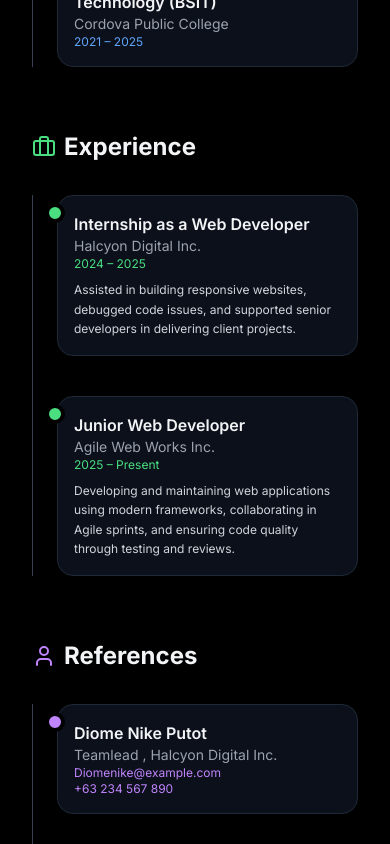
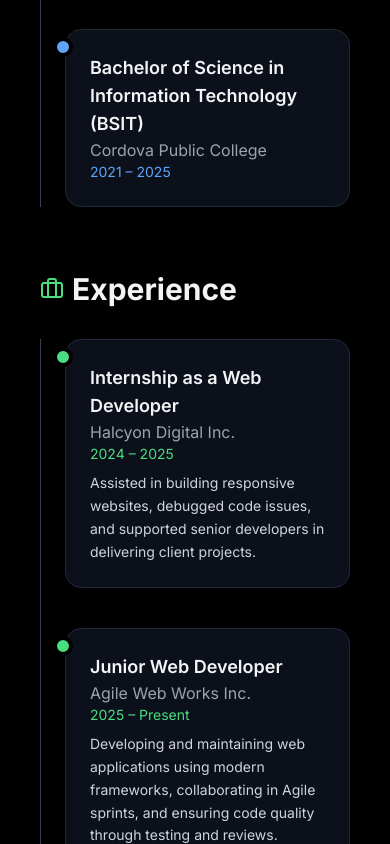
Before and after one commit to npm-run-dave/DA-VE-Portfolio, a Next.js app: page / in a window 390 px wide. Shown: the part 4760-5604 px from the top of the page. Built offline with nearby package versions, Linux system fonts and the light colour scheme; no server answers.

Commit message:
Chore: add Animation in Experience

```diff
--- a/app/block/Experience.jsx
+++ b/app/block/Experience.jsx
@@ -1,105 +1,103 @@
 "use client";
 import { GraduationCap, Briefcase, User } from "lucide-react";
 import data from "../../Static/experience.json";
+import { useScrollAnimation } from "../hooks/useScrollAnimation"; // ✅ import your hook
 
 export default function Experience() {
   const { education, experiences, references } = data;
 
+  // A reusable component for scroll-animated items
+  const AnimatedItem = ({ children, delay = 0 }) => {
+    const { ref, isVisible } = useScrollAnimation(0.2);
+
     return (
-    <section className="w-full px-4 sm:px-6 lg:px-12 xl:px-24 py-12 sm:py-16 bg-black text-gray-100">
+      <div
+        ref={ref}
+        className={`transition-all duration-700 ease-out transform ${
+          isVisible
+            ? "opacity-100 translate-y-0"
+            : "opacity-0 translate-y-10"
+        }`}
+        style={{ transitionDelay: `${delay}s` }}
+      >
+        {children}
+      </div>
+    );
+  };
+
+  return (
+    <section className="w-full px-6 py-16 bg-black text-gray-100">
       <div className="max-w-6xl mx-auto space-y-16">
         {/* Education */}
         <div>
-          <h2 className="flex items-center gap-2 text-2xl sm:text-3xl font-bold mb-8">
+          <h2 className="flex items-center gap-2 text-3xl font-bold mb-8">
             <GraduationCap className="text-blue-400" />
             Education
           </h2>
           <div className="relative border-l border-gray-700">
             {education.map((edu, i) => (
-              <div
-                key={i}
-                className="ml-6 mb-10 relative animate-fade-in-up"
-                style={{ animationDelay: `${i * 0.2}s` }}
-              >
+              <AnimatedItem key={i} delay={i * 0.2}>
+                <div className="ml-6 mb-10 relative">
                   <div className="absolute -left-3 top-2 w-5 h-5 rounded-full bg-blue-400 border-4 border-black"></div>
-                <div className="bg-gray-900/70 p-4 sm:p-6 rounded-2xl shadow-lg border border-gray-800">
-                  <h3 className="text-base sm:text-lg font-semibold">{edu.degree}</h3>
-                  <p className="text-gray-400 text-sm sm:text-base">{edu.school}</p>
-                  <p className="text-xs sm:text-sm text-blue-400">{edu.years}</p>
+                  <div className="bg-gray-900/70 p-6 rounded-2xl shadow-lg border border-gray-800">
+                    <h3 className="text-lg font-semibold">{edu.degree}</h3>
+                    <p className="text-gray-400">{edu.school}</p>
+                    <p className="text-sm text-blue-400">{edu.years}</p>
                   </div>
                 </div>
+              </AnimatedItem>
             ))}
           </div>
         </div>
 
         {/* Experience */}
         <div>
-          <h2 className="flex items-center gap-2 text-2xl sm:text-3xl font-bold mb-8">
+          <h2 className="flex items-center gap-2 text-3xl font-bold mb-8">
             <Briefcase className="text-green-400" />
             Experience
           </h2>
           <div className="relative border-l border-gray-700">
             {experiences.map((exp, i) => (
-              <div
-                key={i}
-                className="ml-6 mb-10 relative animate-fade-in-up"
-                style={{ animationDelay: `${i * 0.2}s` }}
-              >
+              <AnimatedItem key={i} delay={i * 0.2}>
+                <div className="ml-6 mb-10 relative">
                   <div className="absolute -left-3 top-2 w-5 h-5 rounded-full bg-green-400 border-4 border-black"></div>
-                <div className="bg-gray-900/70 p-4 sm:p-6 rounded-2xl shadow-lg border border-gray-800">
-                  <h3 className="text-base sm:text-lg font-semibold">{exp.role}</h3>
-                  <p className="text-gray-400 text-sm sm:text-base">{exp.company}</p>
-                  <p className="text-xs sm:text-sm text-green-400 mb-2">{exp.years}</p>
-                  <p className="text-gray-300 text-xs sm:text-sm leading-relaxed">
+                  <div className="bg-gray-900/70 p-6 rounded-2xl shadow-lg border border-gray-800">
+                    <h3 className="text-lg font-semibold">{exp.role}</h3>
+                    <p className="text-gray-400">{exp.company}</p>
+                    <p className="text-sm text-green-400 mb-2">{exp.years}</p>
+                    <p className="text-gray-300 text-sm leading-relaxed">
                       {exp.description}
                     </p>
                   </div>
                 </div>
+              </AnimatedItem>
             ))}
           </div>
         </div>
 
         {/* References */}
         <div>
-          <h2 className="flex items-center gap-2 text-2xl sm:text-3xl font-bold mb-8">
+          <h2 className="flex items-center gap-2 text-3xl font-bold mb-8">
             <User className="text-purple-400" />
             References
           </h2>
           <div className="relative border-l border-gray-700">
             {references.map((ref, i) => (
-              <div
-                key={i}
-                className="ml-6 mb-10 relative animate-fade-in-up"
-                style={{ animationDelay: `${i * 0.2}s` }}
-              >
+              <AnimatedItem key={i} delay={i * 0.2}>
+                <div className="ml-6 mb-10 relative">
                   <div className="absolute -left-3 top-2 w-5 h-5 rounded-full bg-purple-400 border-4 border-black"></div>
-                <div className="bg-gray-900/70 p-4 sm:p-6 rounded-2xl shadow-lg border border-gray-800">
-                  <h3 className="text-base sm:text-lg font-semibold">{ref.name}</h3>
-                  <p className="text-gray-400 text-sm sm:text-base">{ref.position}</p>
-                  <p className="text-xs sm:text-sm text-purple-400">{ref.email}</p>
-                  <p className="text-xs sm:text-sm text-purple-400">{ref.phone}</p>
+                  <div className="bg-gray-900/70 p-6 rounded-2xl shadow-lg border border-gray-800">
+                    <h3 className="text-lg font-semibold">{ref.name}</h3>
+                    <p className="text-gray-400">{ref.position}</p>
+                    <p className="text-sm text-purple-400">{ref.email}</p>
+                    <p className="text-sm text-purple-400">{ref.phone}</p>
                   </div>
                 </div>
+              </AnimatedItem>
             ))}
           </div>
         </div>
       </div>
-
-      <style jsx>{`
-        @keyframes fadeInUp {
-          0% {
-            opacity: 0;
-            transform: translateY(30px);
-          }
-          100% {
-            opacity: 1;
-            transform: translateY(0);
-          }
-        }
-        .animate-fade-in-up {
-          animation: fadeInUp 0.8s ease-out forwards;
-        }
-      `}</style>
     </section>
   );
 }
```
Lines whose indentation alone changed are shown as unchanged.
